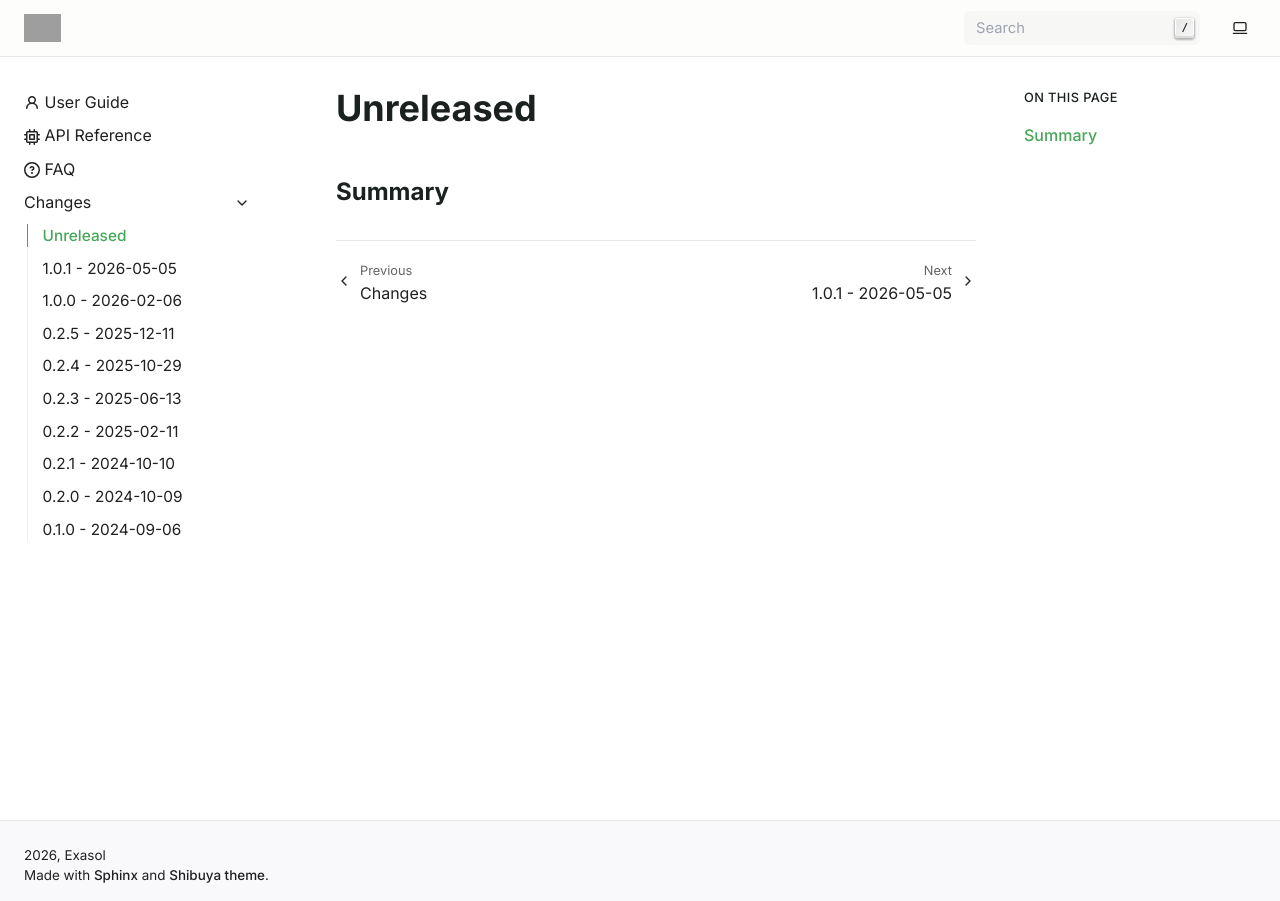
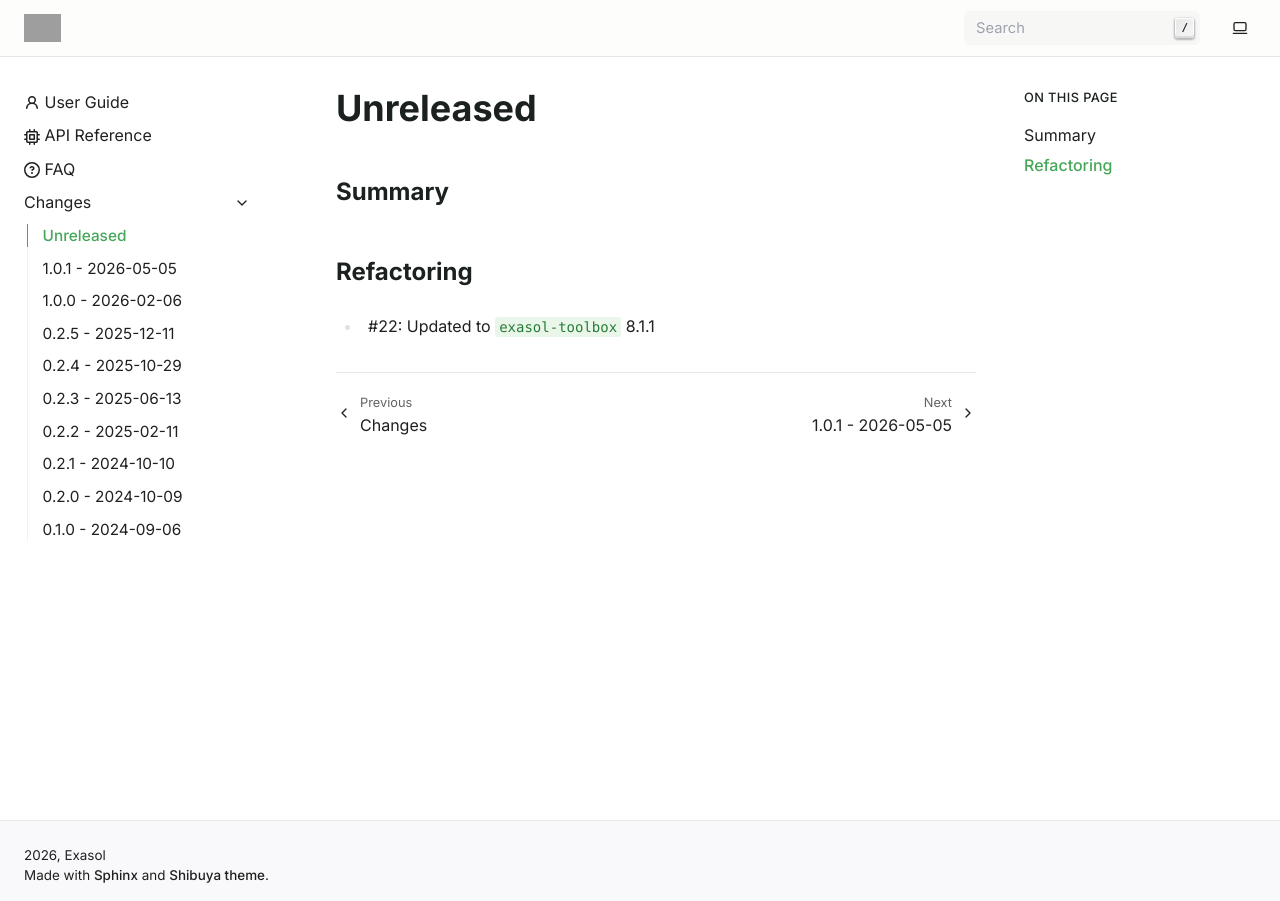
Before and after one commit to exasol/pytest-extension, a Sphinx documentation site: the page built from doc/changes/unreleased.md, in a window 1280 px wide. Built offline with Sphinx 7.4.7, drawn with Linux system fonts in a browser that asks for light colours; pages that are not in the unit, such as notebooks, are missing from menus; grey boxes are pictures that could not be loaded.

Commit message:
Refactoring/22 update to ptb 8.1.1 (#21)
* Update to PTB 8.1.1
* Update workflows to 8.1.1
* Update PTB action to v8
* Relock vulnerable transitive dependencies

```diff
--- a/doc/changes/unreleased.md
+++ b/doc/changes/unreleased.md
@@ -1,3 +1,7 @@
 # Unreleased
 
 ## Summary
+
+## Refactoring
+
+* #22: Updated to `exasol-toolbox` 8.1.1
```
Also changed, not shown: pyproject.toml (+5 -5 lines), 18 other files.
